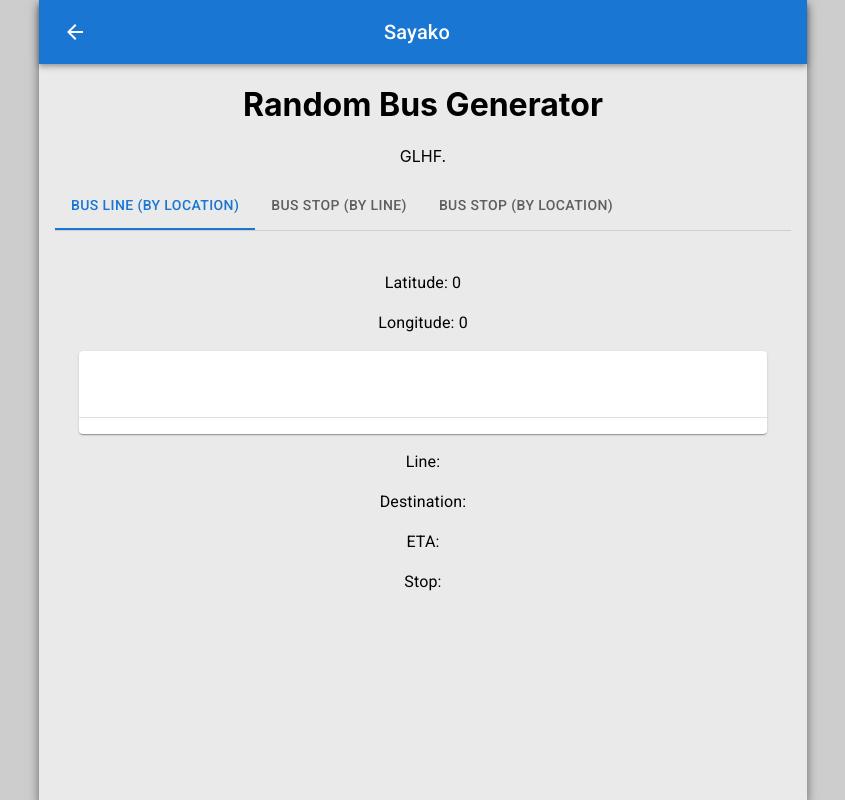
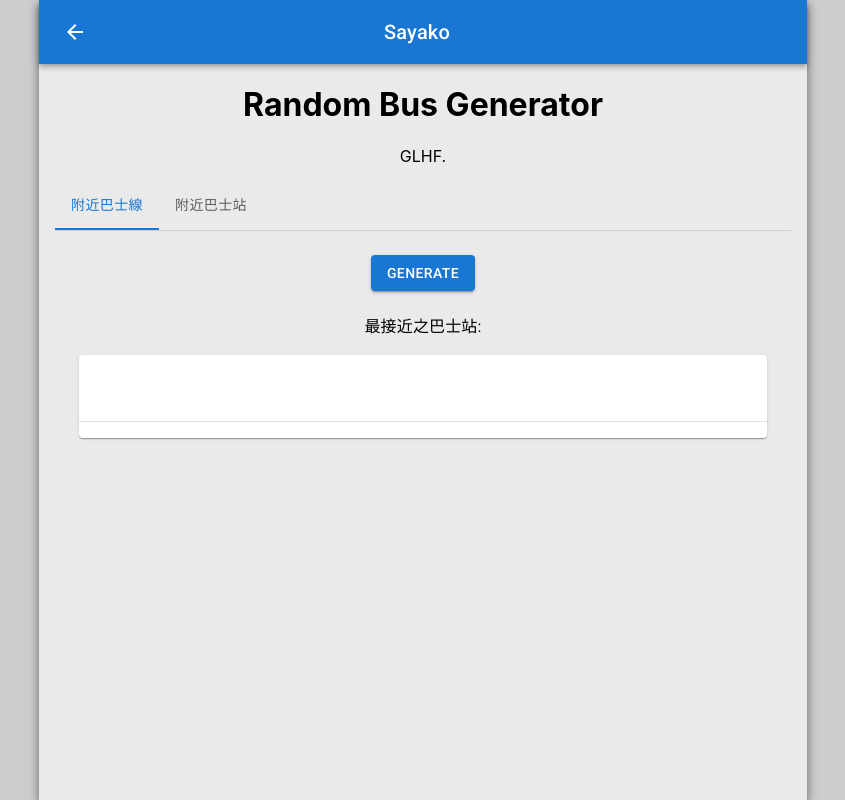
Before and after one commit to SayakoHazuki/sayako-saito, a React (Create React App) app: page /random/bus in a window 1280 px wide. Shown: the whole page, without its empty margins (217-1062 px from the left). Built offline with nearby package versions, Linux system fonts and the light colour scheme; no server answers.

Commit message:
Random Bus

```diff
--- a/src/pages/Home.tsx
+++ b/src/pages/Home.tsx
@@ -70,7 +70,13 @@ export default class Home extends React.Component<IHomeProps, IHomeState> {
               url="/random/number"
               imageUrl="/static/images/thumbnails/random-number.png"
             ></ProjectLink>
+            <ProjectLink
+              title="Random Bus Generator"
+              url="/random/bus"
+              imageUrl="/static/images/thumbnails/random-bus.png"
+            ></ProjectLink>
           </AccordionDetails>
+
         </Accordion>
         <Accordion
           expanded={this.state.expanded === "panel3"}
--- a/src/pages/random/RandomBus/Main.tsx
+++ b/src/pages/random/RandomBus/Main.tsx
@@ -2,7 +2,6 @@ import { Card, Tab, Tabs, Box, Typography } from "@mui/material";
 
 import * as React from "react";
 import BusLineByLoc from "./Tab_BusLineByLoc";
-import BusStopByLine from "./Tab_BusStopByLine";
 import BusStopByLoc from "./Tab_BusStopByLoc";
 
 const easeIn = (t: number) => {
@@ -84,18 +83,14 @@ export default class RandomBus extends React.Component<
             onChange={handleChange}
             aria-label="basic tabs example"
           >
-            <Tab label="Bus Line (by location)" {...a11yProps(0)} />
-            <Tab label="Bus Stop (by line)" {...a11yProps(1)} />
-            <Tab label="Bus Stop (by location)" {...a11yProps(2)} />
+            <Tab label="附近巴士線" {...a11yProps(0)} />
+            <Tab label="附近巴士站" {...a11yProps(1)} />
           </Tabs>
         </Box>
         <TabPanel value={this.state.value} index={0}>
           <BusLineByLoc></BusLineByLoc>
         </TabPanel>
         <TabPanel value={this.state.value} index={1}>
-          <BusStopByLine></BusStopByLine>
-        </TabPanel>
-        <TabPanel value={this.state.value} index={2}>
           <BusStopByLoc></BusStopByLoc>
         </TabPanel>
       </>
--- a/src/pages/random/RandomBus/Tab_BusLineByLoc.tsx
+++ b/src/pages/random/RandomBus/Tab_BusLineByLoc.tsx
@@ -1,5 +1,5 @@
 import * as React from "react";
-import { Card, Divider, Grid, Typography } from "@mui/material";
+import { Button, Card, Divider, Grid, Typography } from "@mui/material";
 import busStops from "../../../data/bus-stops.json";
 
 const busStopsList = busStops.data as BusStopData[];
@@ -45,6 +45,7 @@ export interface IBusLineByLocState {
   long: number;
   result: BusLineStop;
   stopList: BusStopData[];
+  nearestStop: BusStopData;
 }
 
 export default class BusLineByLoc extends React.Component<
@@ -64,10 +65,18 @@ export default class BusLineByLoc extends React.Component<
         stop: "",
       },
       stopList: [],
+      nearestStop: {
+        stop: "",
+        lat: "",
+        long: "",
+        name_en: "",
+        name_tc: "",
+        name_sc: "",
+      },
     };
   }
 
-  public componentDidMount() {
+  generateResult = (maxRetries: number) => {
     const savePosition = (position: any) => {
       console.log(position.coords.latitude);
       console.log(position.coords.longitude);
@@ -99,8 +108,23 @@ export default class BusLineByLoc extends React.Component<
           return distanceA - distanceB;
         })
         .slice(0, 10);
+      this.setState({ nearestStop: stopList[0] });
 
       const pickedStop = stopList[Math.floor(Math.random() * stopList.length)];
+      if (!pickedStop) {
+        if (maxRetries > 0) {
+          return this.generateResult(maxRetries - 1);
+        } else {
+          this.setState({
+            result: {
+              line: "N/A",
+              destination: "",
+              eta: "No bus stops nearby found.",
+              stop: "",
+            },
+          });
+        }
+      }
 
       // get bus line info at stop
       const stopId = pickedStop.stop;
@@ -121,6 +145,20 @@ export default class BusLineByLoc extends React.Component<
             parseInt(i.eta) > 0 && parseInt(i.eta) < 60 * 15
         );
         const pickedLine = data[Math.floor(Math.random() * data.length)];
+        if (!pickedLine) {
+          if (maxRetries > 0) {
+            return this.generateResult(maxRetries - 1);
+          } else {
+            return this.setState({
+              result: {
+                line: "N/A",
+                destination: "",
+                eta: "No operating bus lines found.",
+                stop: "",
+              },
+            });
+          }
+        }
         this.setState({
           result: {
             line: pickedLine.route,
@@ -148,13 +186,17 @@ export default class BusLineByLoc extends React.Component<
     } else {
       console.log("Geolocation is not supported by this browser.");
     }
-  }
+  };
 
   public render() {
     return (
       <div>
-        <p>Latitude: {this.state.lat}</p>
-        <p>Longitude: {this.state.long}</p>
+        <Button variant="contained" onClick={() => this.generateResult(4)}>
+          Generate
+        </Button>
+        <div style={{ marginTop: "1.5em", marginBottom: "0.75em" }}>
+          最接近之巴士站: {this.state.nearestStop.name_tc}
+        </div>
         <Card sx={{ marginTop: 2, marginBottom: 2 }}>
           <Grid direction="column" container>
             <Grid
@@ -189,19 +231,27 @@ export default class BusLineByLoc extends React.Component<
                 }}
               >
                 <Grid item>
-                  <Typography variant="h5">{this.state.result.stop}</Typography>
+                  <Typography variant="h5">
+                    {this.state.result.stop ? "@" : ""} {this.state.result.stop}
+                  </Typography>
                 </Grid>
                 <Grid item>
-                  <Typography variant="h5">{this.state.result.eta}</Typography>
+                  <Divider orientation="vertical" />
+                </Grid>
+                <Grid item>
+                  <Typography
+                    sx={{
+                      color: "#000087",
+                    }}
+                    variant="h5"
+                  >
+                    {this.state.result.eta}
+                  </Typography>
                 </Grid>
               </Grid>
             </Grid>
           </Grid>
         </Card>
-        <p>Line: {this.state.result.line}</p>
-        <p>Destination: {this.state.result.destination}</p>
-        <p>ETA: {this.state.result.eta}</p>
-        <p>Stop: {this.state.result.stop}</p>
       </div>
     );
   }
--- a/src/pages/random/RandomBus/Tab_BusStopByLine.tsx
+++ /dev/null
@@ -1,24 +0,0 @@
-import * as React from 'react';
-
-export interface IBusStopByLineProps {
-}
-
-export interface IBusStopByLineState {
-}
-
-export default class BusStopByLine extends React.Component<IBusStopByLineProps, IBusStopByLineState> {
-  constructor(props: IBusStopByLineProps) {
-    super(props);
-
-    this.state = {
-    }
-  }
-
-  public render() {
-    return (
-      <div>
-
-      </div>
-    );
-  }
-}
--- a/src/pages/random/RandomBus/Tab_BusStopByLoc.tsx
+++ b/src/pages/random/RandomBus/Tab_BusStopByLoc.tsx
@@ -1,23 +1,150 @@
-import * as React from 'react';
+import * as React from "react";
+import { Button, Card, Divider, Grid, Typography } from "@mui/material";
+import busStops from "../../../data/bus-stops.json";
 
-export interface IBusStopByLocProps {
+const busStopsList = busStops.data as BusStopData[];
+
+interface BusStopData {
+  stop: string;
+  lat: string;
+  long: string;
+  name_en: string;
+  name_tc: string;
+  name_sc: string;
 }
 
+export interface IBusStopByLocProps {}
+
 export interface IBusStopByLocState {
+  lat: number;
+  long: number;
+  result: BusStopData;
+  stopList: BusStopData[];
+  nearestStop: BusStopData;
 }
 
-export default class BusStopByLoc extends React.Component<IBusStopByLocProps, IBusStopByLocState> {
+export default class BusStopByLoc extends React.Component<
+  IBusStopByLocProps,
+  IBusStopByLocState
+> {
   constructor(props: IBusStopByLocProps) {
     super(props);
 
     this.state = {
+      lat: 0,
+      long: 0,
+      result: {
+        stop: "",
+        lat: "",
+        long: "",
+        name_en: "",
+        name_tc: "",
+        name_sc: "",
+      },
+      stopList: [],
+      nearestStop: {
+        stop: "",
+        lat: "",
+        long: "",
+        name_en: "",
+        name_tc: "",
+        name_sc: "",
+      },
+    };
+  }
+
+  generateResult = (maxRetries: number) => {
+    const savePosition = (position: any) => {
+      console.log(position.coords.latitude);
+      console.log(position.coords.longitude);
+
+      // filter bus stop list by distance
+      const stopList = busStopsList
+        .filter((stop) => {
+          const lat = parseFloat(stop.lat);
+          const long = parseFloat(stop.long);
+          const distance = Math.sqrt(
+            Math.pow(lat - position.coords.latitude, 2) +
+              Math.pow(long - position.coords.longitude, 2)
+          );
+          return distance < 0.025;
+        })
+        .sort((a, b) => {
+          const latA = parseFloat(a.lat);
+          const longA = parseFloat(a.long);
+          const latB = parseFloat(b.lat);
+          const longB = parseFloat(b.long);
+          const distanceA = Math.sqrt(
+            Math.pow(latA - position.coords.latitude, 2) +
+              Math.pow(longA - position.coords.longitude, 2)
+          );
+          const distanceB = Math.sqrt(
+            Math.pow(latB - position.coords.latitude, 2) +
+              Math.pow(longB - position.coords.longitude, 2)
+          );
+          return distanceA - distanceB;
+        })
+        .slice(0, 25);
+
+      const pickedStop = stopList[Math.floor(Math.random() * stopList.length)];
+      if (!pickedStop) {
+        if (maxRetries > 0) {
+          return this.generateResult(maxRetries - 1);
+        } else {
+          this.setState({
+            result: {
+              stop: "",
+              lat: "",
+              long: "",
+              name_en: "No bus stop found",
+              name_tc: "未找到巴士站",
+              name_sc: "未找到巴士站",
+            },
+          });
+        }
+      }
+      this.setState({
+        lat: position.coords.latitude,
+        long: position.coords.longitude,
+        result: pickedStop,
+        stopList: stopList,
+        nearestStop: stopList[0],
+      });
+    };
+
+    // get user location
+
+    if (navigator.geolocation) {
+      navigator.geolocation.getCurrentPosition(savePosition);
+    } else {
+      console.log("Geolocation is not supported by this browser.");
     }
-  }
+  };
 
   public render() {
     return (
       <div>
-
+        <Button variant="contained" onClick={() => this.generateResult(4)}>
+          Generate
+        </Button>
+        <div style={{ marginTop: "1.5em", marginBottom: "0.75em" }}>
+          最接近之巴士站: {this.state.nearestStop.name_tc}
+        </div>
+        <Card sx={{ marginTop: 2, marginBottom: 2 }}>
+          <Grid
+            direction="column"
+            container
+            className="sb"
+            sx={{ marginTop: 2, marginBottom: 1, justifyContent: "center" }}
+          >
+            <Grid item>
+              <Typography variant="h5">{this.state.result.name_tc}</Typography>
+            </Grid>
+            <Grid item>
+              <Typography variant="h6">{this.state.result.name_en}</Typography>
+            </Grid>
+          </Grid>
+        </Card>
       </div>
     );
   }
```
Also changed, not shown: public/static/images/thumbnails/random-bus.png (added).
